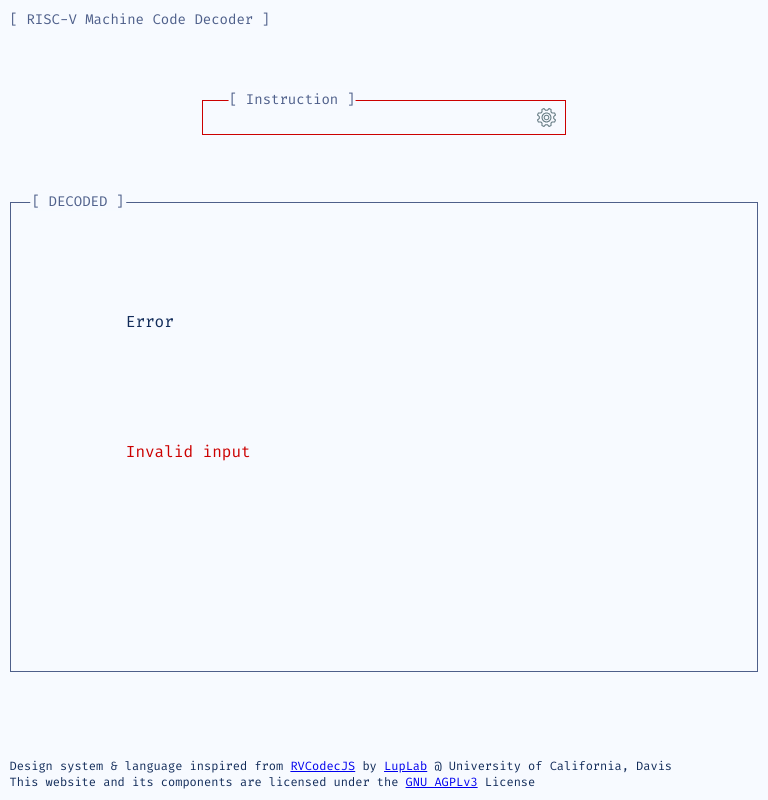
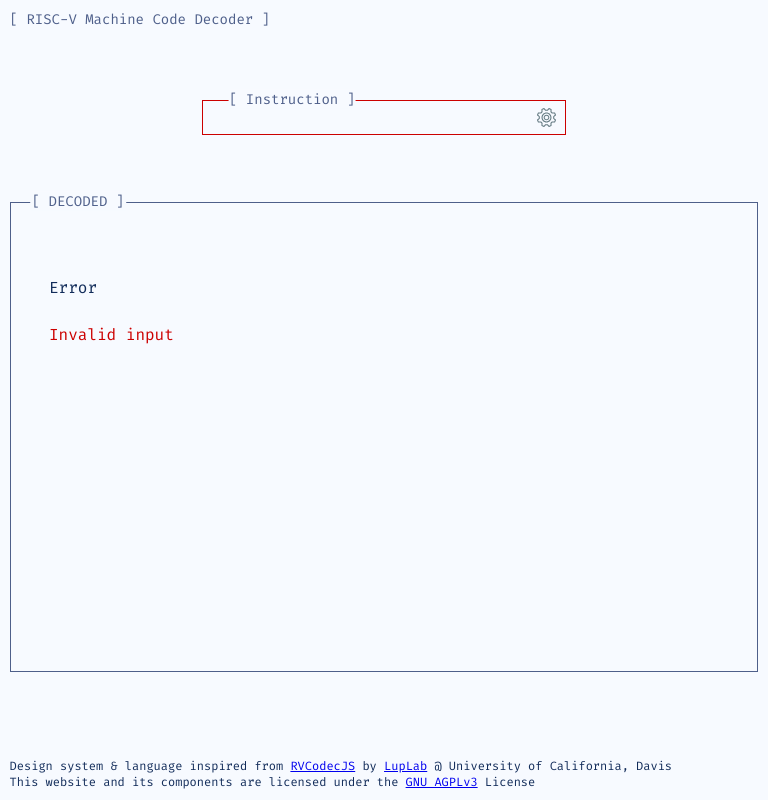
Before and after one commit to fuzzymf/barney, a plain HTML site: page index.html in a window 768 px wide. Both pictures are taken after a click on the button 546 px from the left and 117 px from the top of the page. Drawn offline with Linux system fonts and the light colour scheme.

Commit message:
fix: responsive design issues accross ipad and desktop

```diff
--- a/style.css
+++ b/style.css
@@ -272,7 +272,7 @@ body {
 
 	/* Adds 1fr spacing on top and bottom that shrinks to 0px on smaller
      * viewports. */
-	grid-template-rows: minmax(0px, 2fr) 5fr minmax(0px, 2fr);
+	grid-template-rows: minmax(0px, 2fr) 5fr minmax(0px, 4fr);
 }
 
 .rows-container {
@@ -326,6 +326,18 @@ body {
 	display: none;
 }
 
+
+@media (min-width: 768px) and (max-width: 1024px) {
+	#results-inner-container {
+		height: 100%;
+
+		display: grid;
+		grid-auto-flow: row;
+
+		grid-template-rows: 0.15fr 0.2fr 0.2fr;
+	}
+}
+
 /* Break point for tablets and smaller*/
 @media (max-width: 768px) {
 
@@ -339,7 +351,7 @@ body {
 	.result-row {
 		height: 3ch;
 		place-content: center start;
-		padding: 0 15vw;
+		padding: 0 5vw;
 	}
 
 	/* Bigger height for the row of binary data */
@@ -359,7 +371,7 @@ body {
 	}
 
 	#error-row {
-		padding: 0 15vw;
+		padding: 0 5vw;
 	}
 
 	#binary-data {
```
